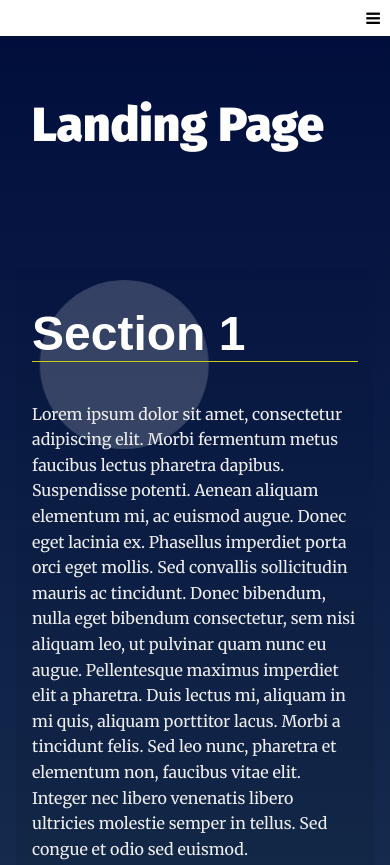
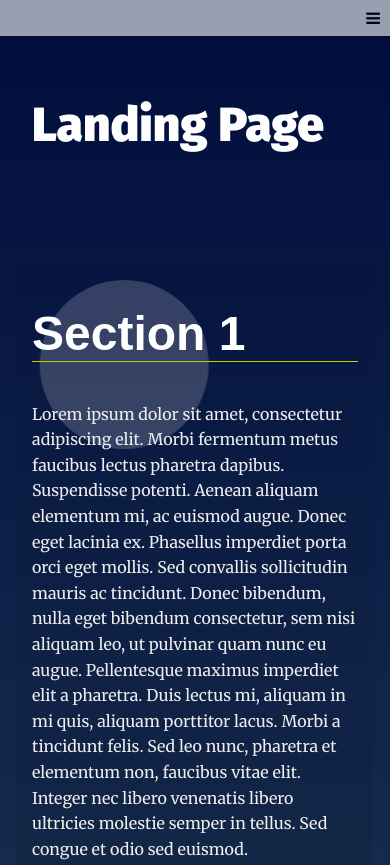
Before and after one commit to hishamkhattab/LandingPage, a plain HTML site: page index.html in a window 390 px wide. Shown: the top 865 px of the page. Drawn offline with Linux system fonts and the light colour scheme.

Commit message:
updating Readme

```diff
--- a/css/styles.css
+++ b/css/styles.css
@@ -270,6 +270,10 @@ section.your-active-class .landing__container::after {
 }
 
 @media (max-width: 670px) {
+  .page__header {
+    opacity: 0.6;
+  }
+
   #primary-nav-icon {
     display: flex;
     margin: 10px;
```
Also changed, not shown: js/app.js (+2 -11 lines), images/responsiveBar.png (added), images/responsiveNavBarOpen.png (added), 1 other file.
